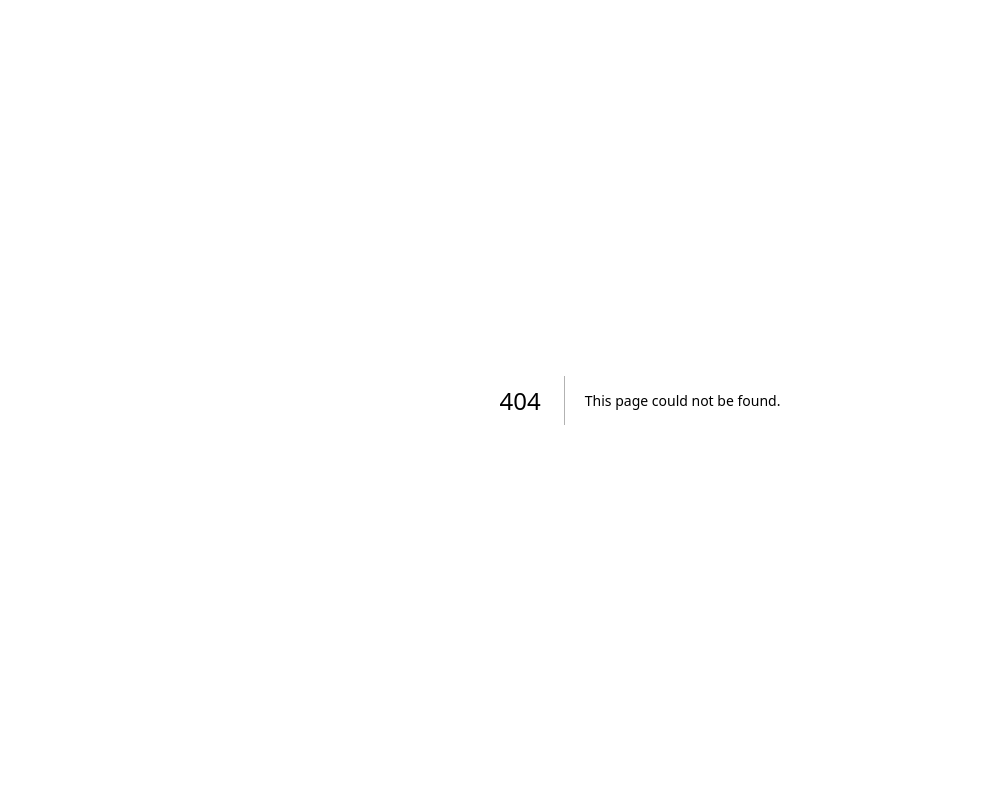
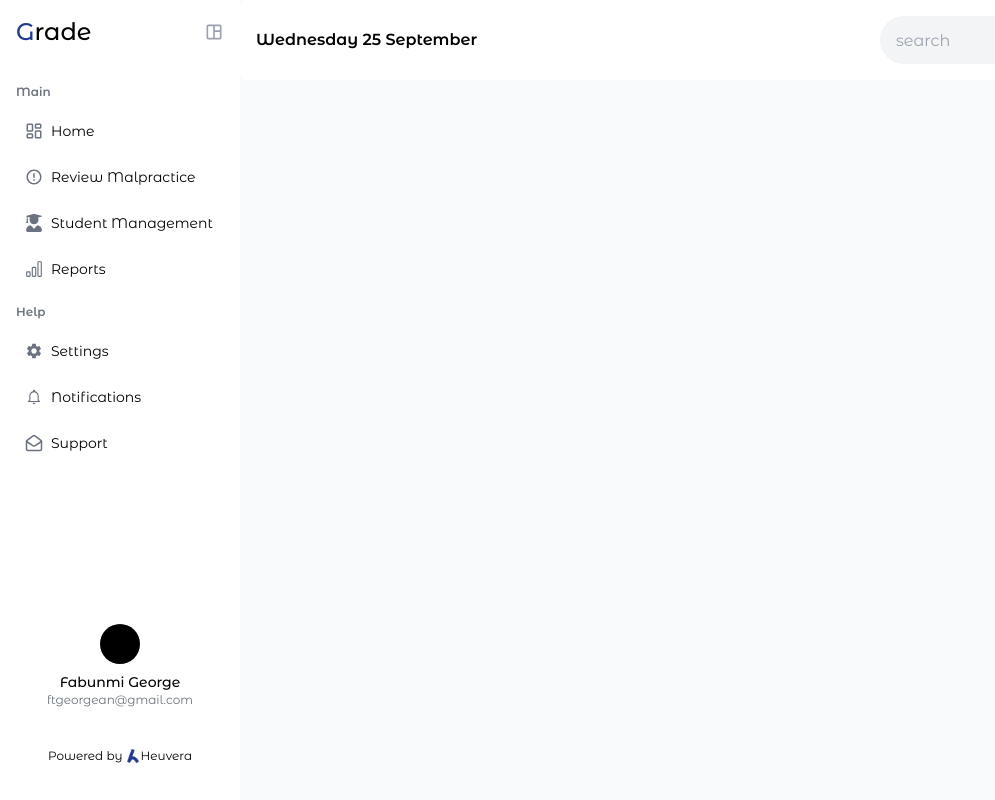
Before and after one commit to Ftgeorge/grade-dashboard, a Next.js app: page /dashboard in a window 1280 px wide. Before the commit this address had no page. Shown: the whole page, without its empty margins (0-995 px from the left). Built offline with nearby package versions, Linux system fonts and the light colour scheme.

Commit message:
feat: sidebar

```diff
--- a/package.json
+++ b/package.json
@@ -11,7 +11,8 @@
   "dependencies": {
     "next": "14.2.13",
     "react": "^18",
-    "react-dom": "^18"
+    "react-dom": "^18",
+    "react-icons": "^5.3.0"
   },
   "devDependencies": {
     "@types/node": "^20",
--- a/src/app/auth/sign-in/page.tsx
+++ b/src/app/auth/sign-in/page.tsx
@@ -20,7 +20,7 @@ const SignIn: React.FC<SignInProps> = () => {
     const [error, setError] = useState<string | null>(null);
 
     const handleLogin = () => {
-        router.push('/auth/sign-up')
+        router.push('/dashboard/home')
         console.log(`Email: ${email}, Password: ${password}`);
     }
 
--- /dev/null
+++ b/src/app/components/outlet.tsx
@@ -0,0 +1,14 @@
+import { useRouter } from 'next/router';
+import dynamic from 'next/dynamic';
+
+const Outlet = () => {
+    const router = useRouter();
+
+    const Component = dynamic(() => import(`../pages/${router.asPath}`), {
+        ssr: false,
+    });
+
+    return <Component />;
+};
+
+export default Outlet;
--- a/src/app/dashboard/home/page.tsx
+++ b/src/app/dashboard/home/page.tsx
@@ -1,14 +1,15 @@
-import React from "react";
+"use client";
+
+import React, { useState } from "react";
+import DashboardLayout from "../page";
 
 export default function DashHome() {
+
     return (
         <>
-        <div className="">
-            <h1>Home</h1>
-            <h1>setting</h1>
-            <h1>malpractice</h1>
-            <h1>report</h1>
-        </div>
+            <DashboardLayout>
+                <h1>Home</h1>
+            </DashboardLayout>
         </>
     )
 }
--- /dev/null
+++ b/src/app/dashboard/page.tsx
@@ -0,0 +1,120 @@
+"use client";
+
+import React, { useState, useEffect } from "react";
+import { BsBarChart } from "react-icons/bs";
+import { LuLayoutDashboard, LuMailOpen } from "react-icons/lu";
+import { FaUserGraduate } from "react-icons/fa";
+import { MdErrorOutline, MdSettings, MdOutlineSpaceDashboard } from "react-icons/md";
+import { IoMdNotificationsOutline } from "react-icons/io";
+import { AiOutlineInfoCircle } from "react-icons/ai";
+import AuthFooter from "@/app/components/constants/authFooter";
+import { useRouter, usePathname } from "next/navigation";
+
+interface MenuItem {
+    label?: string;
+    icon?: JSX.Element;
+    path?: string;
+    group?: string;
+}
+
+const menuItems: MenuItem[] = [
+    { group: "Main" },
+    { label: 'Home', icon: <LuLayoutDashboard />, path: '/dashboard/home' },
+    { label: 'Review Malpractice', icon: <MdErrorOutline />, path: '/dashboard/review-malpractice' },
+    { label: 'Student Management', icon: <FaUserGraduate />, path: '/dashboard/student-management' },
+    { label: 'Reports', icon: <BsBarChart />, path: '/dashboard/reports' },
+    { group: "Help" },
+    { label: 'Settings', icon: <MdSettings />, path: '/dashboard/settings' },
+    { label: 'Notifications', icon: <IoMdNotificationsOutline />, path: '/dashboard/notifications' },
+    { label: 'Support', icon: <LuMailOpen />, path: '/dashboard/notifications' },
+];
+
+export default function DashboardLayout({ children }: { children: React.ReactNode, }) {
+    const router = useRouter();
+    const pathname = usePathname();
+    const [selected, setSelected] = useState<string>('');
+
+    useEffect(() => {
+        const activeMenuItem = menuItems.find((item) => item.path && pathname.startsWith(item.path));
+        if (activeMenuItem && activeMenuItem.label) {
+            setSelected(activeMenuItem.label);
+        }
+    }, [pathname]);
+
+    const handleMenuItemClick = (label: string, path: string) => {
+        setSelected(label);
+        router.push(path);
+    };
+
+    const [today, setToday] = useState<string>('');
+
+    useEffect(() => {
+        const currentDate = new Date();
+        const dayOfWeek = currentDate.toLocaleString('en-US', { weekday: 'long' });
+        const dayOfMonth = currentDate.getDate();
+        const month = currentDate.toLocaleString('en-US', { month: 'long' });
+        setToday(`${dayOfWeek} ${dayOfMonth} ${month}`);
+    }, []);
+
+    return (
+        <div className="bg-gray-50 w-full h-screen flex flex-row justify-start items-center">
+            <div className="bg-white w-72 h-screen p-4 flex flex-col gap-5">
+                <div className="flex items-center justify-between">
+                    <h1 className="text-black text-2xl font-normal"><span className="text-[#1F3A93]">G</span>rade</h1>
+                    <MdOutlineSpaceDashboard className="text-gray-400 text-xl" />
+                </div>
+                <div className="py-2 gap-2 flex flex-col">
+                    {menuItems.map((item, index) => {
+                        if (!item.label) {
+                            return (
+                                <div key={`group-${index}`} className="pt-2 pb-1">
+                                    <h2 className="text-gray-500 text-xs font-medium">{item.group}</h2>
+                                </div>
+                            );
+                        }
+                        return (
+                            <div key={item.label}>
+                                <div
+                                    className={`py-2 gap-2 flex items-center justify-start cursor-pointer ${selected === item.label ? 'border border-1 px-2 rounded-lg border-[#1F3A93] bg-primary-80' : 'border border-1 px-2 rounded-lg border-white bg-white'
+                                        }`}
+                                    onClick={() => handleMenuItemClick(item.label ?? '', item.path ?? '')}
+                                >
+                                    {React.cloneElement(item.icon!, {
+                                        className: `text-lg ${selected === item.label ? 'text-[#1F3A93]' : 'text-gray-500'}`,
+                                    })}
+                                    <h1
+                                        className={`text-sm ${selected === item.label ? 'font-medium text-[#1F3A93]' : ''
+                                            }`}
+                                    >
+                                        {item.label}
+                                    </h1>
+                                </div>
+                            </div>
+                        );
+                    })}
+                </div>
+                <div className="w-full mt-auto mb-5 flex flex-col justify-center items-center gap-10">
+                    <div className="flex flex-col gap-2 items-center">
+                        <div className="w-10 h-10 rounded-full bg-black"></div>
+                        <div className="flex-col flex justify-center items-center">
+                            <h1 className="text-black font-normal text-sm">Fabunmi George</h1>
+                            <h1 className="text-gray-500 text-xs">ftgeorgean@gmail.com</h1>
+                        </div>
+                    </div>
+                    <AuthFooter />
+                </div>
+            </div>
+            <div className="h-screen w-full">
+                <div className="w-full h-20 bg-white px-4 rounded-lg flex flex-row items-center justify-between">
+                    <h1 className="font-medium text-base text-black">{today}</h1>
+                    <div className="flex flex-row h-10 gap-3 justify-center items-center">
+                        <input className="rounded-3xl px-4 h-12 w-96 bg-gray-100" placeholder="search" />
+                    </div>
+                </div>
+                <div className="p-4">
+                    {children}
+                </div>
+            </div>
+        </div>
+    );
+}
--- /dev/null
+++ b/src/app/dashboard/reports/page.tsx
@@ -0,0 +1,12 @@
+"use client";
+
+import React, { useState } from "react";
+
+export default function Reports() {
+
+    return (
+        <>
+
+        </>
+    )
+}
--- /dev/null
+++ b/src/app/dashboard/review-malpractice/page.tsx
@@ -0,0 +1,11 @@
+"use client";
+
+import React, { useState } from "react";
+
+export default function ReviewMalpractice() {
+
+    return (
+        <>
+        </>
+    )
+}
--- /dev/null
+++ b/src/app/dashboard/settings/page.tsx
@@ -0,0 +1,11 @@
+"use client";
+
+import React, { useState } from "react";
+
+export default function Settings() {
+
+    return (
+        <>
+        </>
+    )
+}
--- /dev/null
+++ b/src/app/dashboard/student-management/page.tsx
@@ -0,0 +1,11 @@
+"use client";
+
+import React, { useState } from "react";
+
+export default function StudentManagement() {
+
+    return (
+        <>
+        </>
+    )
+}
--- a/tailwind.config.ts
+++ b/tailwind.config.ts
@@ -9,8 +9,8 @@ const config: Config = {
   theme: {
     extend: {
       colors: {
-        background: "var(--background)",
-        foreground: "var(--foreground)",
+        primary: '#1F3A93',
+        'primary-80': 'rgba(31, 58, 147, 0.1)',
       },
       fontWeight: {
         hairline: '100',
```
Also changed, not shown: src/app/images/heuvera-white.png (added), 1 other file (tests, documents, lock files or other folders).
